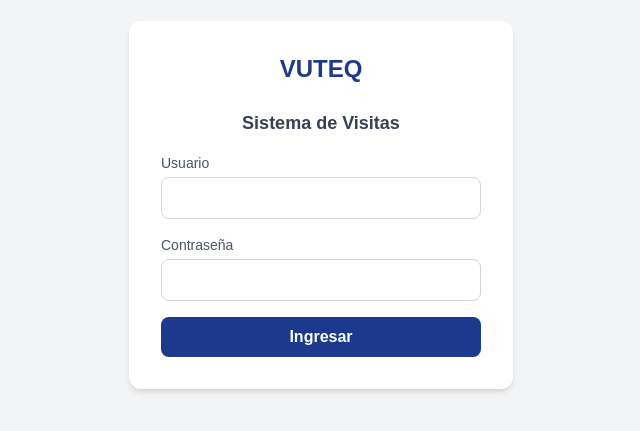
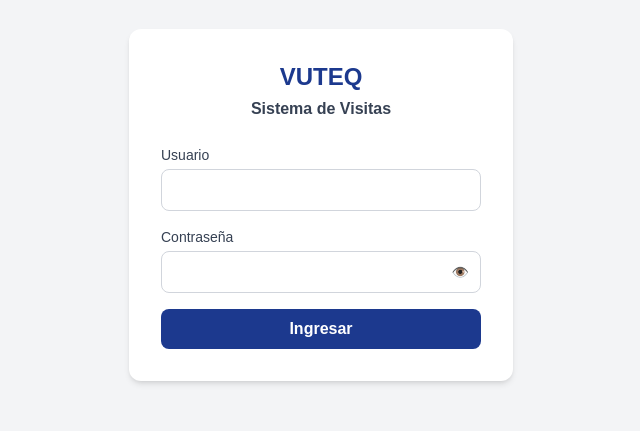
Before and after one commit to Roque200/visitas-vuteq, a Next.js app in the folder frontend/: page /login in a window 1280 px wide. Shown: the part 195-626 px from the top of the page, without its empty margins (319-959 px from the left). Built offline with nearby package versions, Linux system fonts and the light colour scheme.

Commit message:
Fix login: texto visible y botón ver contraseña

```diff
--- a/frontend/app/login/page.tsx
+++ b/frontend/app/login/page.tsx
@@ -6,6 +6,7 @@ export default function LoginPage() {
   const router = useRouter()
   const [usuario, setUsuario] = useState('')
   const [password, setPassword] = useState('')
+  const [verPassword, setVerPassword] = useState(false)
   const [error, setError] = useState('')
   const [loading, setLoading] = useState(false)
 
@@ -17,7 +18,7 @@ export default function LoginPage() {
     setLoading(true)
     setError('')
     try {
-      const res = await fetch(`${process.env.NEXT_PUBLIC_API_URL}/api/auth/login`, {
+      const res = await fetch(`/api/auth/login`, {
         method: 'POST',
         headers: { 'Content-Type': 'application/json' },
         body: JSON.stringify({ usuario, password })
@@ -43,28 +44,43 @@ export default function LoginPage() {
   return (
     <div className="min-h-screen bg-gray-100 flex items-center justify-center">
       <div className="bg-white p-8 rounded-xl shadow-md w-full max-w-sm">
-        <h1 className="text-2xl font-bold text-center text-blue-900 mb-6">VUTEQ</h1>
-        <h2 className="text-lg font-semibold text-gray-700 mb-4 text-center">Sistema de Visitas</h2>
+        <h1 className="text-2xl font-bold text-center text-blue-900 mb-1">VUTEQ</h1>
+        <h2 className="text-base font-semibold text-gray-700 mb-6 text-center">Sistema de Visitas</h2>
+
         <div className="mb-4">
-          <label className="block text-sm text-gray-600 mb-1">Usuario</label>
+          <label className="block text-sm font-medium text-gray-700 mb-1">Usuario</label>
           <input
-            className="w-full border border-gray-300 rounded-lg px-3 py-2 focus:outline-none focus:ring-2 focus:ring-blue-500"
+            className="w-full border border-gray-300 rounded-lg px-3 py-2 text-gray-900 focus:outline-none focus:ring-2 focus:ring-blue-500"
             value={usuario}
             onChange={e => setUsuario(e.target.value)}
             onKeyDown={e => e.key === 'Enter' && handleLogin()}
+            autoComplete="username"
           />
         </div>
+
         <div className="mb-4">
-          <label className="block text-sm text-gray-600 mb-1">Contraseña</label>
-          <input
-            type="password"
-            className="w-full border border-gray-300 rounded-lg px-3 py-2 focus:outline-none focus:ring-2 focus:ring-blue-500"
-            value={password}
-            onChange={e => setPassword(e.target.value)}
-            onKeyDown={e => e.key === 'Enter' && handleLogin()}
-          />
+          <label className="block text-sm font-medium text-gray-700 mb-1">Contraseña</label>
+          <div className="relative">
+            <input
+              type={verPassword ? 'text' : 'password'}
+              className="w-full border border-gray-300 rounded-lg px-3 py-2 pr-10 text-gray-900 focus:outline-none focus:ring-2 focus:ring-blue-500"
+              value={password}
+              onChange={e => setPassword(e.target.value)}
+              onKeyDown={e => e.key === 'Enter' && handleLogin()}
+              autoComplete="current-password"
+            />
+            <button
+              type="button"
+              onClick={() => setVerPassword(!verPassword)}
+              className="absolute right-3 top-1/2 -translate-y-1/2 text-gray-400 hover:text-gray-600 text-sm"
+            >
+              {verPassword ? '🙈' : '👁️'}
+            </button>
+          </div>
         </div>
+
         {error && <p className="text-red-500 text-sm mb-3">{error}</p>}
+
         <button
           onClick={handleLogin}
           disabled={loading}
```
